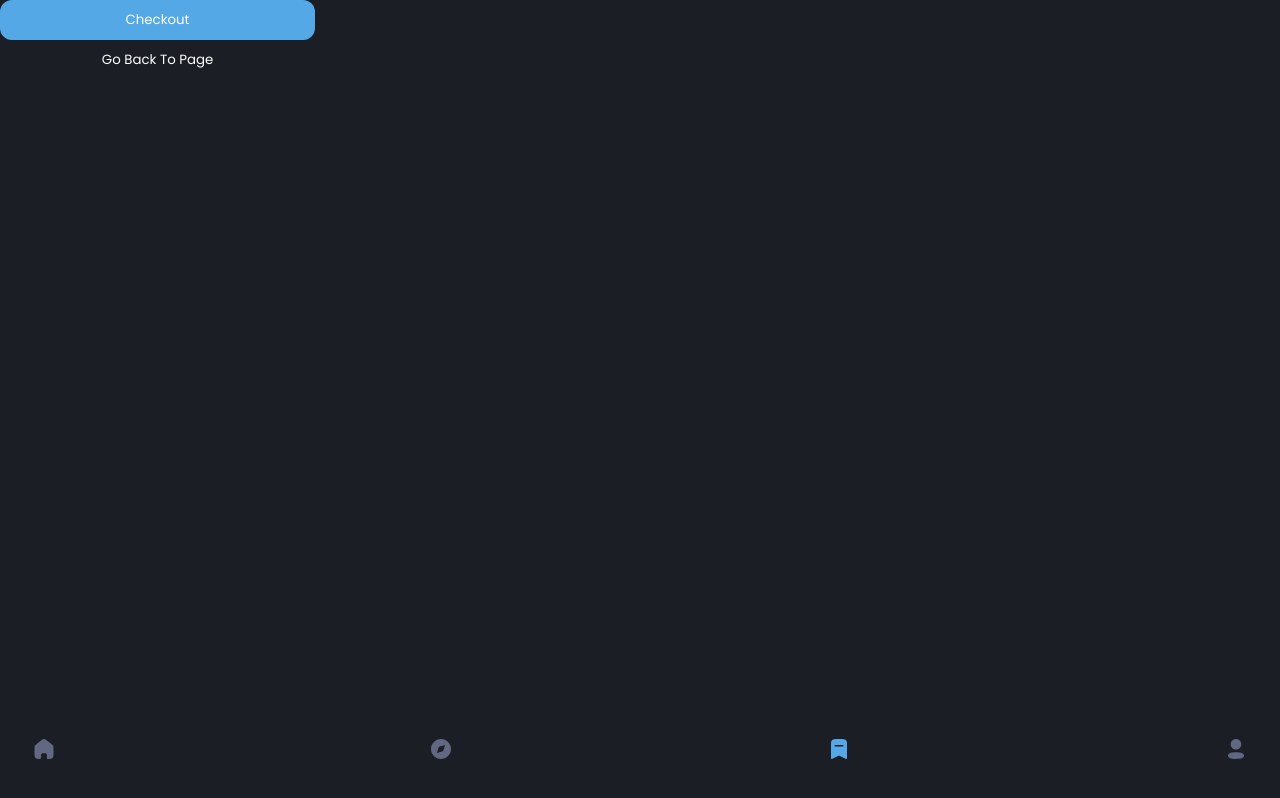
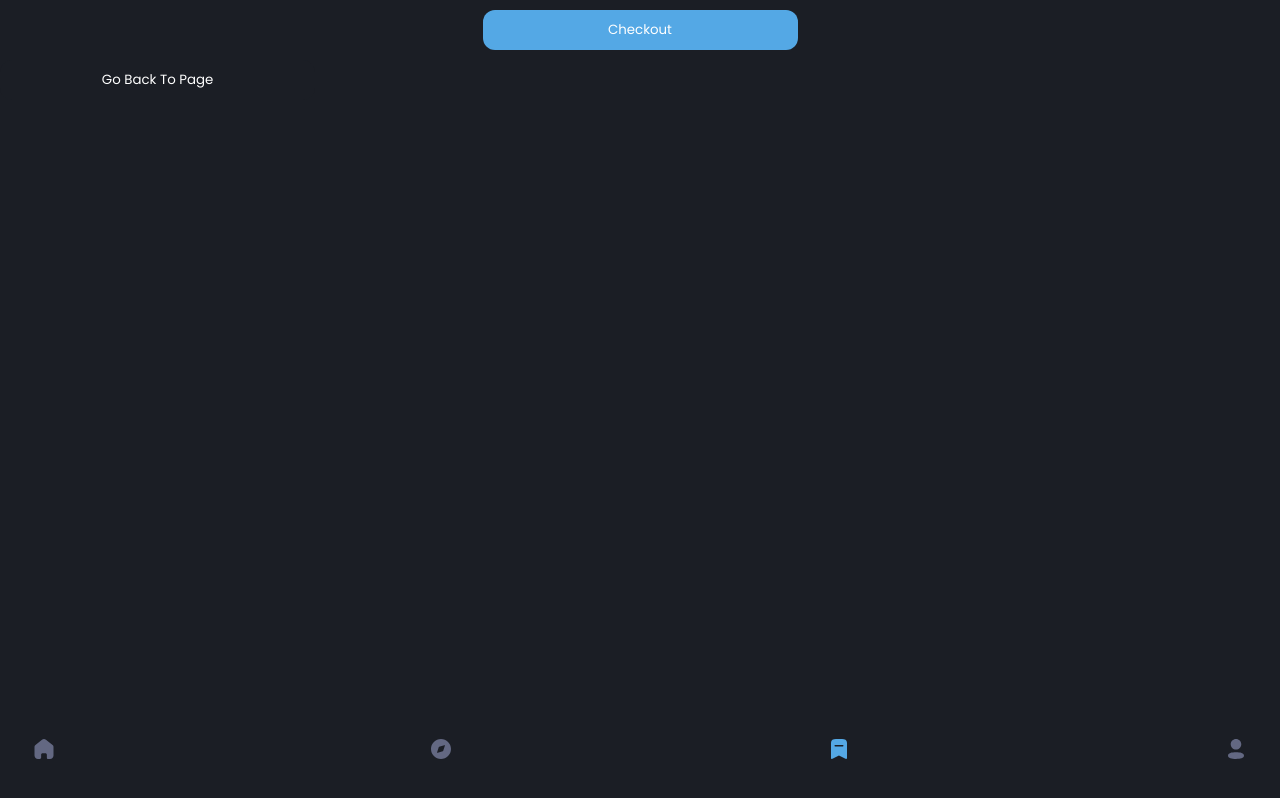
Before and after one commit to rts-cmk-wu12/movie-ticket-app-ticket-website-azad-magnus, a React (Vite) app: page /Plan in a window 1280 px wide. Built offline with nearby package versions, Linux system fonts and the light colour scheme.

Commit message:
Added some extra scss to ensure 100% width in certain circumstances.

```diff
--- a/src/style/components/ActionButton.scss
+++ b/src/style/components/ActionButton.scss
@@ -5,6 +5,8 @@
 .standard {
   display: block;
   max-width: 315px;
+  width: 100%;
+  margin: 10px auto;
   height: max-content;
   &__button {
     width: 100%;
```
